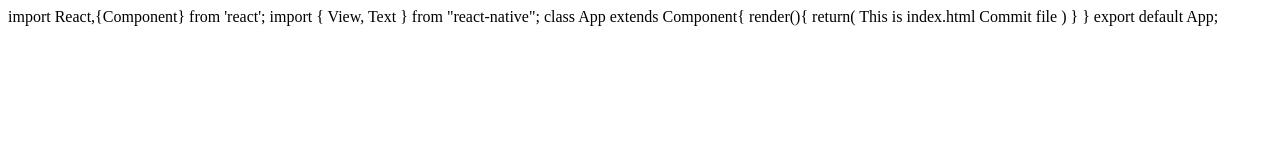
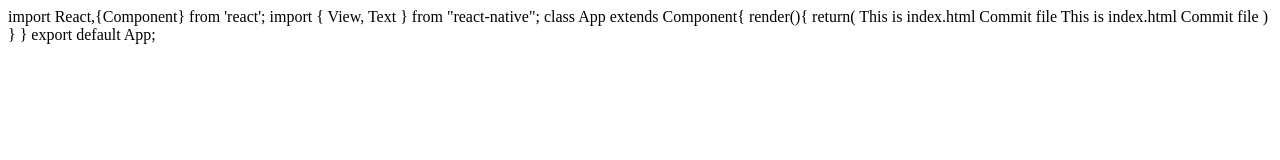
Before and after one commit to Pooja8269/git-assignment, a plain HTML site: page index.html in a window 1280 px wide. Drawn offline with Linux system fonts and the light colour scheme.

Commit message:
Index added to my-feature branch

```diff
--- a/index.html
+++ b/index.html
@@ -7,6 +7,7 @@ render(){
     return(
       <View style={{ flex: 1 }}>
        <Text>This is index.html Commit file</Text>
+	    <Text>This is index.html Commit file</Text>
 	</View>
     )
   }
```
